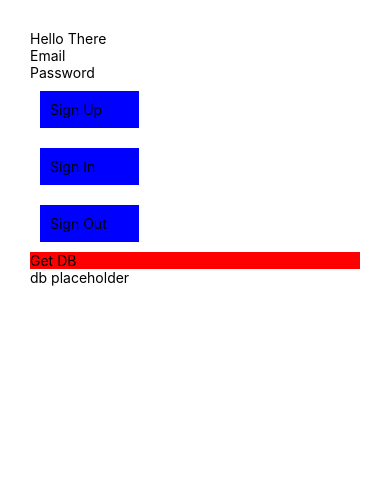
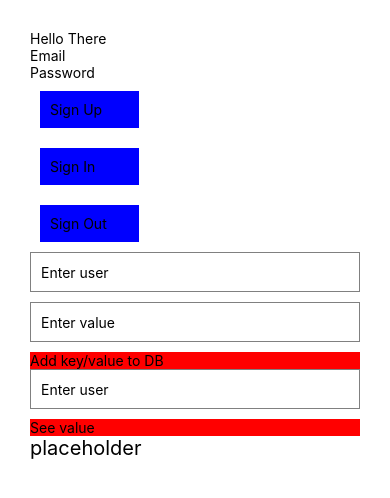
Before and after one commit to naturalfool/stack-test, a React Native app: screen / in a window 390 px wide. Shown: the top 498 px of the page. Built offline with nearby package versions, Linux system fonts and the light colour scheme.

Commit message:
db write / read

```diff
--- a/components/GetDb.jsx
+++ b/components/GetDb.jsx
@@ -1,28 +1,71 @@
-import { Pressable, View, Text, StyleSheet } from "react-native";
+import { Pressable, View, Text, StyleSheet, TextInput } from "react-native";
 import { useState } from "react";
 import { ref, set, onValue } from "firebase/database";
 
 import db from "../db";
 
 const GetDb = () => {
-  const [info, setInfo] = useState("db placeholder");
+  const [info, setInfo] = useState();
+  const [input, setInput] = useState("");
+  const [user, setUser] = useState("");
 
   const handlePress = () => {
-    const usersInfo = ref(db, "users/jonnywb");
+    set(ref(db, "users/" + user), input);
+  };
 
-    onValue(usersInfo, (snapshot) => {
+  const handleUserChange = (text) => {
+    setUser(text);
+  };
+
+  const handleChange = (text) => {
+    setInput(text);
+  };
+
+  const handleOtherPress = () => {
+    const userInfo = ref(db, "users/" + user);
+
+    onValue(userInfo, (snapshot) => {
       const data = snapshot.val();
       setInfo(data);
     });
   };
+
   return (
-    <View>
-      <Pressable onPress={handlePress} style={styles.button}>
-        <Text>Get DB</Text>
-      </Pressable>
+    <>
+      <View>
+        <TextInput
+          style={{ height: 40, borderColor: "gray", borderWidth: 1, marginBottom: 10, padding: 10 }}
+          placeholder="Enter user"
+          onChangeText={(text) => handleUserChange(text)}
+          value={user}
+        ></TextInput>
+        <TextInput
+          style={{ height: 40, borderColor: "gray", borderWidth: 1, marginBottom: 10, padding: 10 }}
+          placeholder="Enter value"
+          onChangeText={(text) => handleChange(text)}
+          value={input}
+        ></TextInput>
+        <Pressable onPress={handlePress} style={styles.button}>
+          <Text>Add key/value to DB</Text>
+        </Pressable>
+      </View>
 
-      <Text>{info}</Text>
-    </View>
+      <View>
+        <TextInput
+          style={{ height: 40, borderColor: "gray", borderWidth: 1, marginBottom: 10, padding: 10 }}
+          placeholder="Enter user"
+          onChangeText={(text) => handleUserChange(text)}
+          value={user}
+        ></TextInput>
+        <Pressable onPress={handleOtherPress} style={styles.button}>
+          <Text>See value</Text>
+        </Pressable>
+      </View>
+
+      <View>
+        <Text style={{ fontSize: 20 }}>{info ? info : "placeholder"}</Text>
+      </View>
+    </>
   );
 };
 
```
